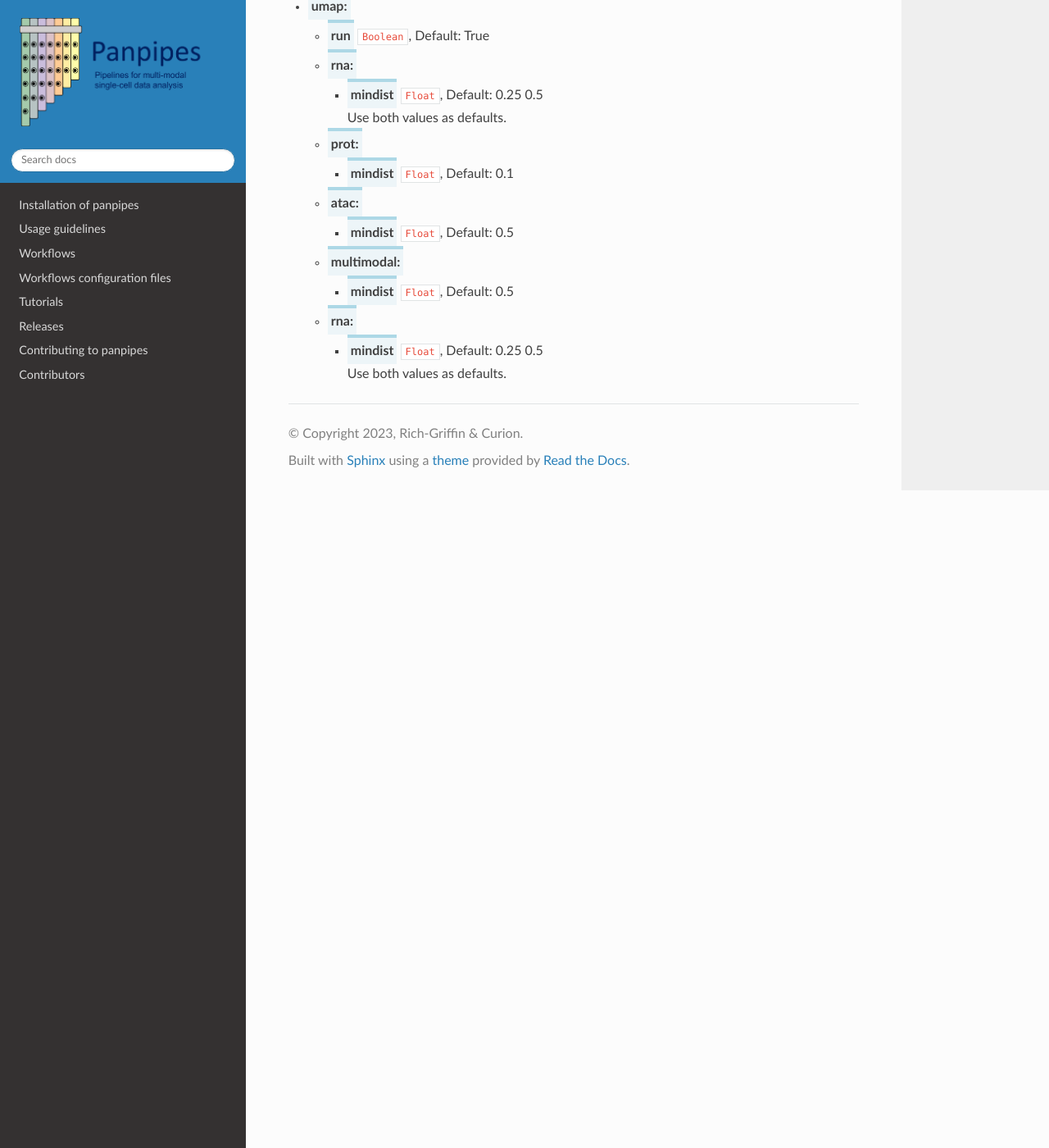
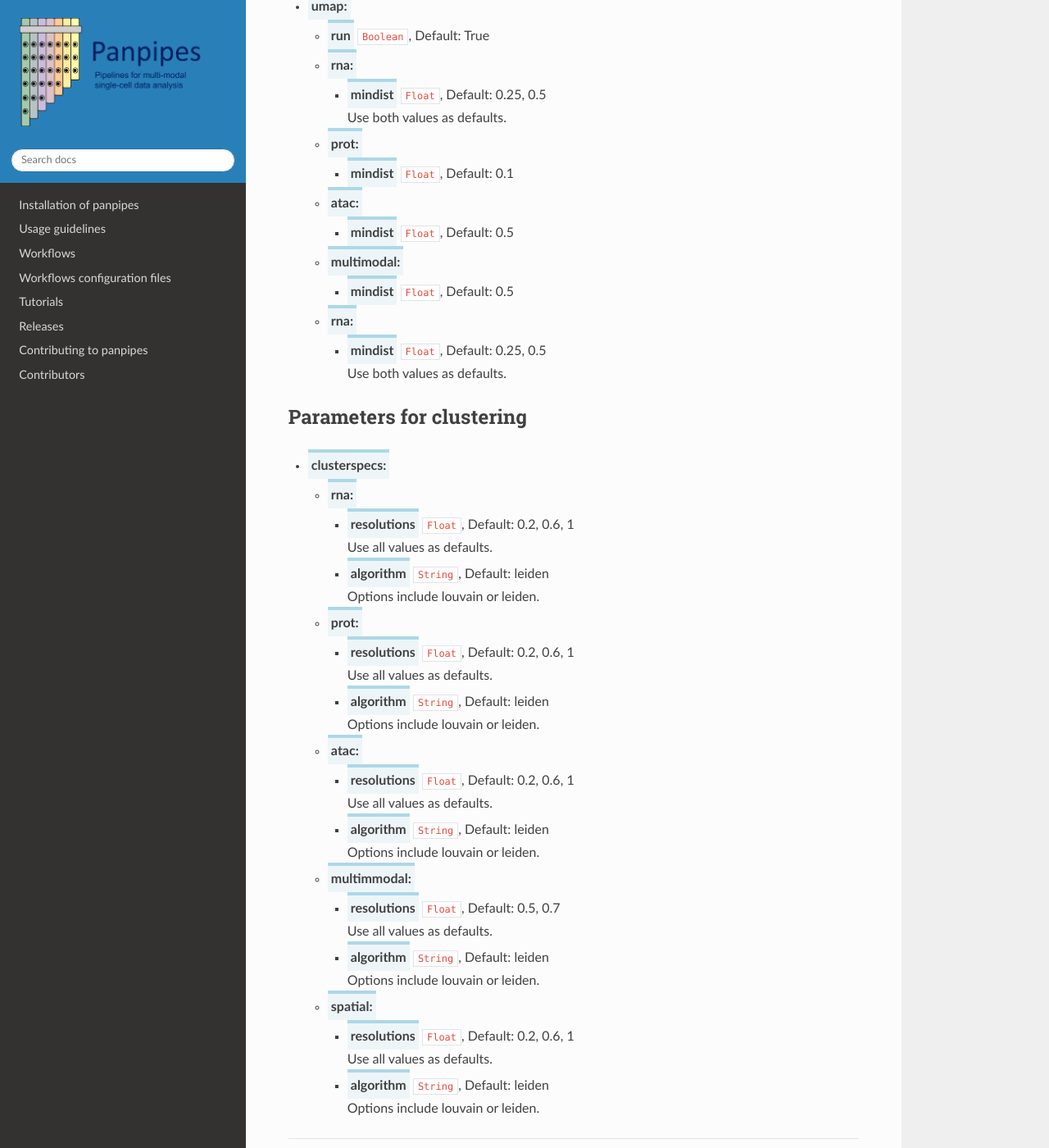
Before and after one commit to bio-la/panpipes-nextflow, a Sphinx documentation site: the page built from docs/yaml_docs/pipeline_clustering_yml.md, in a window 1280 px wide and 1400 px high, scrolled down 3577 px. Shown: the whole window at 82% size. Built offline with Sphinx 7.4.7 and the Read the Docs theme 2.0.0, drawn with Linux system fonts in a browser that asks for light colours.

Commit message:
Update pipeline_clustering_yml.md

```diff
--- a/docs/yaml_docs/pipeline_clustering_yml.md
+++ b/docs/yaml_docs/pipeline_clustering_yml.md
@@ -142,7 +142,7 @@ Prefix for the sample that comes out of the filtering/ preprocessing steps of th
 
      - <span class="parameter">run </span> `Boolean`, Default: True<br>
      - <span class="parameter">rna:</span>
-         - <span class="parameter">mindist </span> `Float`, Default: 0.25  0.5<br>
+         - <span class="parameter">mindist </span> `Float`, Default: 0.25,  0.5<br>
            Use both values as defaults.
       - <span class="parameter">prot:</span>
          - <span class="parameter">mindist </span> `Float`, Default: 0.1<br>
@@ -151,5 +151,36 @@ Prefix for the sample that comes out of the filtering/ preprocessing steps of th
       - <span class="parameter">multimodal:</span>
          - <span class="parameter">mindist </span> `Float`, Default: 0.5<br>
       - <span class="parameter">rna:</span>
-         - <span class="parameter">mindist </span> `Float`, Default: 0.25  0.5<br>
+         - <span class="parameter">mindist </span> `Float`, Default: 0.25,  0.5<br>
             Use both values as defaults.
+
+## Parameters for clustering
+
+  - <span class="parameter">clusterspecs:</span>
+      - <span class="parameter">rna:</span>
+          - <span class="parameter">resolutions </span> `Float`, Default: 0.2, 0.6, 1<br>
+           Use all values as defaults.
+          - <span class="parameter">algorithm</span> `String`, Default: leiden<br>
+            Options include louvain or leiden.
+      - <span class="parameter">prot:</span>
+          - <span class="parameter">resolutions </span> `Float`, Default: 0.2, 0.6, 1<br>
+           Use all values as defaults.
+          - <span class="parameter">algorithm</span> `String`, Default: leiden<br>
+            Options include louvain or leiden.
+
+      - <span class="parameter">atac:</span>
+          - <span class="parameter">resolutions </span> `Float`, Default: 0.2, 0.6, 1<br>
+           Use all values as defaults.
+          - <span class="parameter">algorithm</span> `String`, Default: leiden<br>
+            Options include louvain or leiden.
+      - <span class="parameter">multimmodal:</span>
+          - <span class="parameter">resolutions </span> `Float`, Default: 0.5, 0.7<br>
+           Use all values as defaults.
+          - <span class="parameter">algorithm</span> `String`, Default: leiden<br>
+            Options include louvain or leiden.
+
+      - <span class="parameter">spatial:</span>
+          - <span class="parameter">resolutions </span> `Float`, Default: 0.2, 0.6, 1<br>
+           Use all values as defaults.
+          - <span class="parameter">algorithm</span> `String`, Default: leiden<br>
+            Options include louvain or leiden.
```
